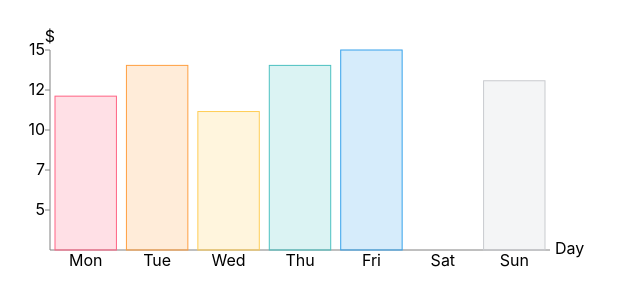
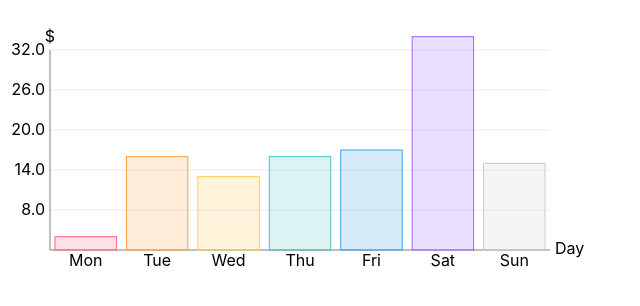
Before and after one commit to riaydh06/Custom-Chart, a React (Create React App) app: page / in a window 1280 px wide. Shown: the top 306 px of the page, without its empty margins (0-640 px from the left). Built offline with nearby package versions, Linux system fonts and the light colour scheme.

Commit message:
remove min

```diff
--- a/src/App.tsx
+++ b/src/App.tsx
@@ -3,7 +3,7 @@ import BarChart from "./graph/BarChart";
 
 const data = {
   labels: ["Mon", "Tue", "Wed", "Thu", "Fri", "Sat", "Sun"],
-  data: [12, 14, 11, 14, 15, 2, 13],
+  data: [2, 14, 11, 14, 15, 32, 13],
   backgroundColor: [
     "rgba(255, 99, 132, 0.2)",
     "rgba(255, 159, 64, 0.2)",
--- a/src/graph/BarChart.tsx
+++ b/src/graph/BarChart.tsx
@@ -54,11 +54,17 @@ function BarChart({ configs }: Props) {
       {Array.from({ length: numYTicks }).map((_, index) => {
         const y = y0 + index * (yAxisLength / numYTicks);
 
-        const yValue = Math.round(dataYMax - index * (dataYRange / numYTicks));
+        const yValue = (dataYMax - index * (dataYRange / numYTicks)).toFixed(1);
 
         return (
           <g key={index}>
-            <line x1={x0} y1={y} x2={x0 - 5} y2={y} stroke="grey" />
+            <line
+              x1={x0}
+              y1={y}
+              x2={x0 + xAxisLength}
+              y2={y}
+              stroke="rgba(201, 203, 207, 0.4)"
+            />
             <text x={x0 - 5} y={y + 5} textAnchor="end">
               {yValue}
             </text>
@@ -73,14 +79,14 @@ function BarChart({ configs }: Props) {
       {labels.map((label, index) => {
         const x = x0 + index * barPlotWidth;
 
-        const yRatio = (data[index] - dataYMin) / dataYRange;
+        const yRatio = data[index] / dataYRange;
 
         const y = y0 + (1 - yRatio) * yAxisLength;
         const height = yRatio * yAxisLength;
 
         const sidePadding = 10;
 
-        console.log({ x, yRatio, y, height, dd: data[index] });
+        // console.log({ x, yRatio, y, height, dd: data[index] });
 
         return (
           <g key={index}>
```
